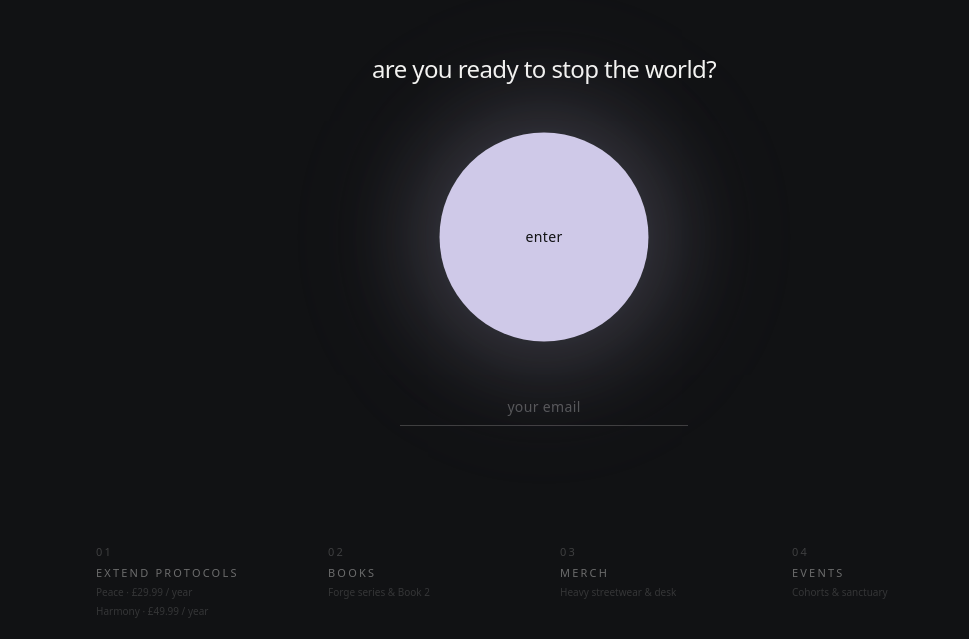
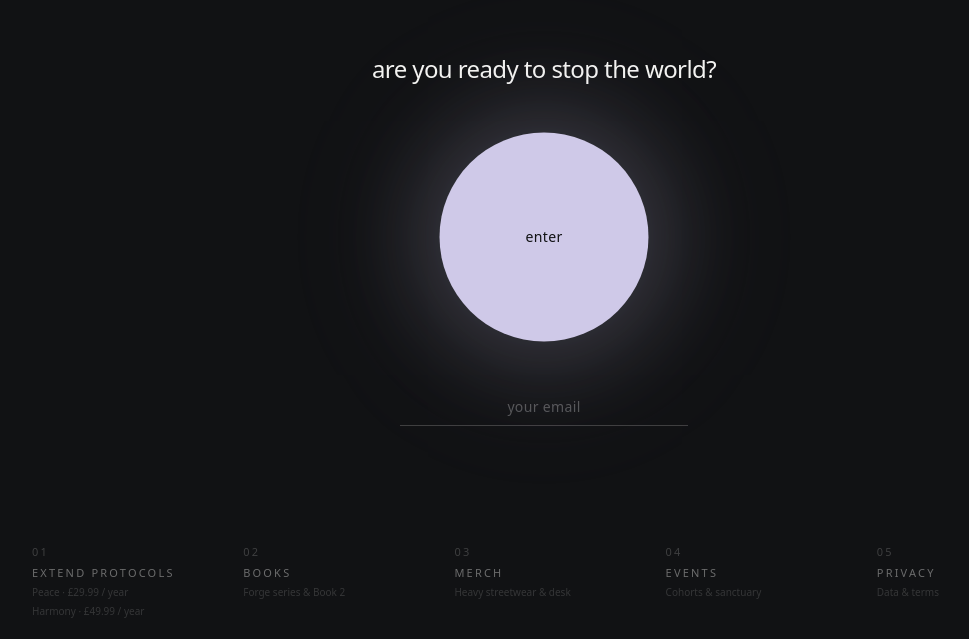
Before and after one commit to uppiliventures/stop-the-world, a Next.js app: page / in a window 1280 px wide. Shown: the part 161-800 px from the top of the page, without its empty margins (96-1065 px from the left). Built offline with nearby package versions, Linux system fonts and the light colour scheme; no server answers.

Commit message:
feat: add 05 privacy column to movement footer

```diff
--- a/components/layout/MovementFooter.tsx
+++ b/components/layout/MovementFooter.tsx
@@ -1,6 +1,7 @@
 "use client";
 
 import { TIERS, FORGE_LINKS } from "@/lib/tiers";
+import Link from "next/link";
 
 export default function MovementFooter({ hidden }: { hidden: boolean }) {
   return (
@@ -9,11 +10,17 @@ export default function MovementFooter({ hidden }: { hidden: boolean }) {
         hidden ? "pointer-events-none opacity-0" : "opacity-40 hover:opacity-90"
       }`}
     >
-      <nav className="mx-auto grid max-w-4xl grid-cols-2 gap-x-8 gap-y-3 text-[11px] uppercase tracking-[0.2em] text-bone sm:grid-cols-4">
+      <nav className="mx-auto grid max-w-5xl grid-cols-2 gap-x-8 gap-y-3 text-[11px] uppercase tracking-[0.2em] text-bone sm:grid-cols-5">
         <ProtocolItem />
         <Item index="02" label="Books" sub="Forge series & Book 2" href={FORGE_LINKS.books} />
         <Item index="03" label="Merch" sub="Heavy streetwear & desk" href={FORGE_LINKS.merch} />
         <Item index="04" label="Events" sub="Cohorts & sanctuary" href={FORGE_LINKS.events} />
+
+        <Link href="/privacy" className="hover:text-violet-glow flex flex-col gap-1">
+          <span className="text-bone/50">05</span>
+          <span className="text-bone">Privacy</span>
+          <span className="text-[10px] normal-case tracking-normal text-bone/40">Data & terms</span>
+        </Link>
       </nav>
     </footer>
   );
```
